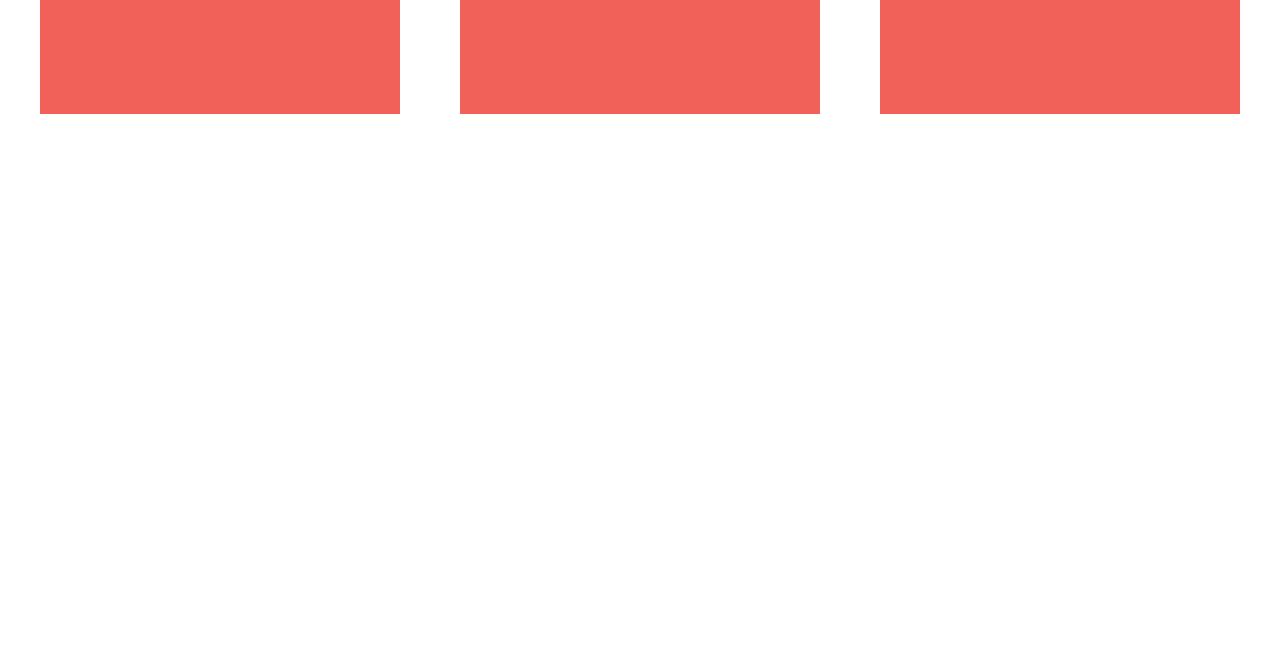
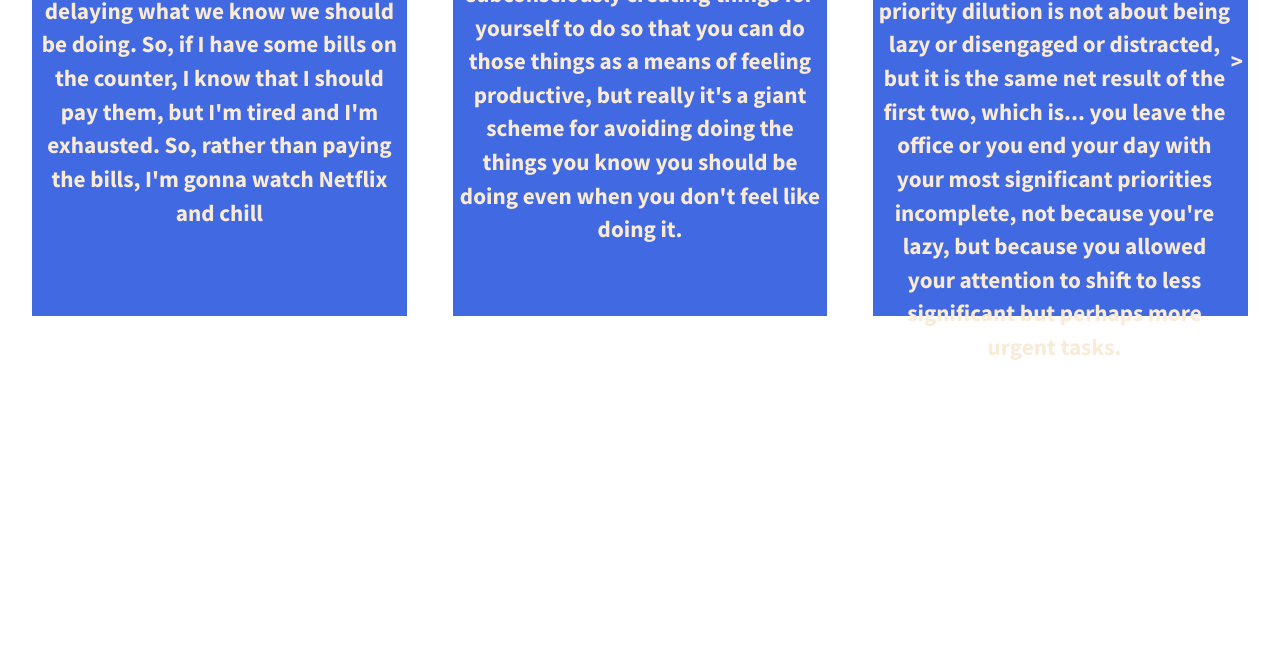
Before and after one commit to taylorbeee/flex-divs, a plain HTML site: page index.html in a window 1280 px wide. Shown: the part 226-880 px from the top of the page. Drawn offline with nearby package versions, Linux system fonts and the light colour scheme.

Commit message:
Added content

```diff
--- a/css/main.css
+++ b/css/main.css
@@ -104,7 +104,7 @@ html {
 body {
   font-family: 'Source Sans Pro', sans-serif;
   padding: 2em;
-  font-size: 1.25em;
+  font-size: 1em;
   height: 100%;
 }
 
@@ -117,15 +117,17 @@ body {
 
 .div-1, .div-2, .div-3 {
   /*give the divs a width of 30%, add display:flex, set justify-content and align-items to center*/
-  color: #fff;
-  line-height: 1.5em;
-  font-size: 1.6em;
-  background-color: #f16059;
-  height: 300px;
+  color: antiquewhite;
+  line-height: 1.45em;
+  font-size: 1.45em;
+  background-color: royalblue;
+  height: 500px;
   display: flex;
   width: 30%;
   justify-content: center;
   align-items: center;
+  padding: 5px;
+  text-align: center;
 }
 
 
--- a/index.html
+++ b/index.html
@@ -1,5 +1,6 @@
 <!doctype html>
 <html class="no-js" lang="">
+
 <head>
     <meta charset="utf-8">
     <meta http-equiv="x-ua-compatible" content="ie=edge">
@@ -16,6 +17,7 @@
     <link href='http://fonts.googleapis.com/css?family=Lora:700' rel='stylesheet' type='text/css'>
     <link href='http://fonts.googleapis.com/css?family=Source+Sans+Pro:400,700' rel='stylesheet' type='text/css'>
 </head>
+
 <body>
     <!--[if lt IE 8]>
             <p class="browserupgrade">You are using an <strong>outdated</strong> browser. Please <a href="http://browsehappy.com/">upgrade your browser</a> to improve your experience.</p>
@@ -23,13 +25,23 @@
 
     <section class="wrapper">
         <div class="div-1">
-                Div 1
+            <p>There's three types of procrastination. … [The] classic procrastination is consciously delaying what we
+                know we should be doing. So, if I have some bills on the counter, I know that I should pay them, but I'm
+                tired and I'm exhausted. So, rather than paying the bills, I'm gonna watch Netflix and chill</p>
         </div>
         <div class="div-2">
-                Div 2
+            <p>Creative avoidance is different, and this is something that people do as an art form. Creative avoidance
+                is subconsciously creating things for yourself to do so that you can do those things as a means of
+                feeling productive, but really it's a giant scheme for avoiding doing the things you know you should be
+                doing even when you don't feel like doing it.</p>
         </div>
         <div class="div-3">
-                Div 3
+            <p>The third type of procrastination is called priority dilution, and this is fascinating, … [because]
+                priority dilution is the chronic overachiever's form of procrastination. What's different about it is,
+                unlike the first two, … priority dilution is not about being lazy or disengaged or distracted, but it is
+                the same net result of the first two, which is... you leave the office or you end your day with your most
+                significant priorities incomplete, not because you're lazy, but because you allowed your attention to
+                shift to less significant but perhaps more urgent tasks.</p>>
         </div>
     </section>
 
@@ -40,12 +52,15 @@
 
     <!-- Google Analytics: change UA-XXXXX-X to be your site's ID. -->
     <script>
-            (function(b,o,i,l,e,r){b.GoogleAnalyticsObject=l;b[l]||(b[l]=
-            function(){(b[l].q=b[l].q||[]).push(arguments)});b[l].l=+new Date;
-            e=o.createElement(i);r=o.getElementsByTagName(i)[0];
-            e.src='https://www.google-analytics.com/analytics.js';
-            r.parentNode.insertBefore(e,r)}(window,document,'script','ga'));
-            ga('create','UA-XXXXX-X','auto');ga('send','pageview');
+            (function (b, o, i, l, e, r) {
+                b.GoogleAnalyticsObject = l; b[l] || (b[l] =
+                    function () { (b[l].q = b[l].q || []).push(arguments) }); b[l].l = +new Date;
+                e = o.createElement(i); r = o.getElementsByTagName(i)[0];
+                e.src = 'https://www.google-analytics.com/analytics.js';
+                r.parentNode.insertBefore(e, r)
+            }(window, document, 'script', 'ga'));
+        ga('create', 'UA-XXXXX-X', 'auto'); ga('send', 'pageview');
     </script>
 </body>
+
 </html>
```
Lines whose indentation alone changed are shown as unchanged.
